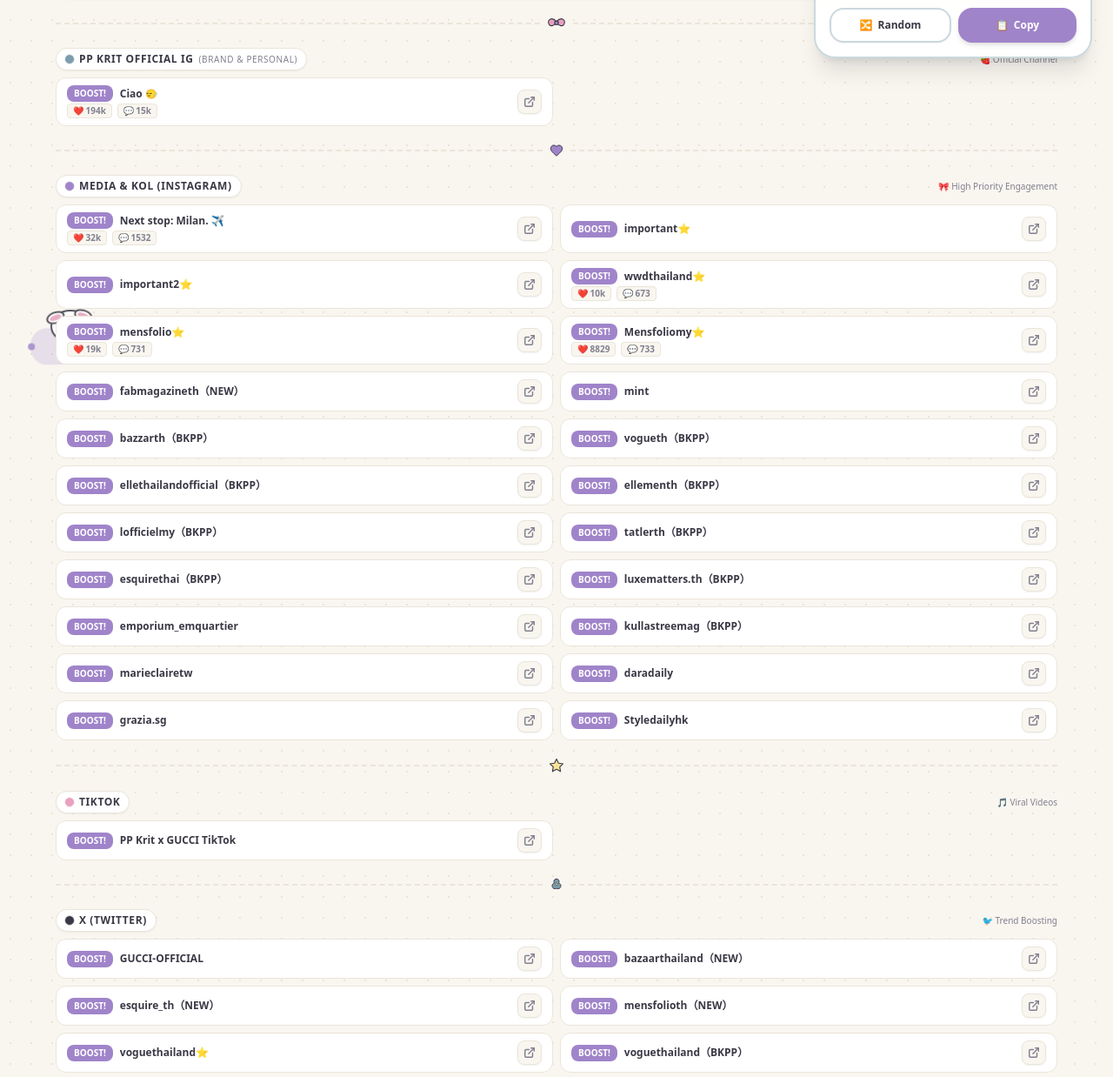
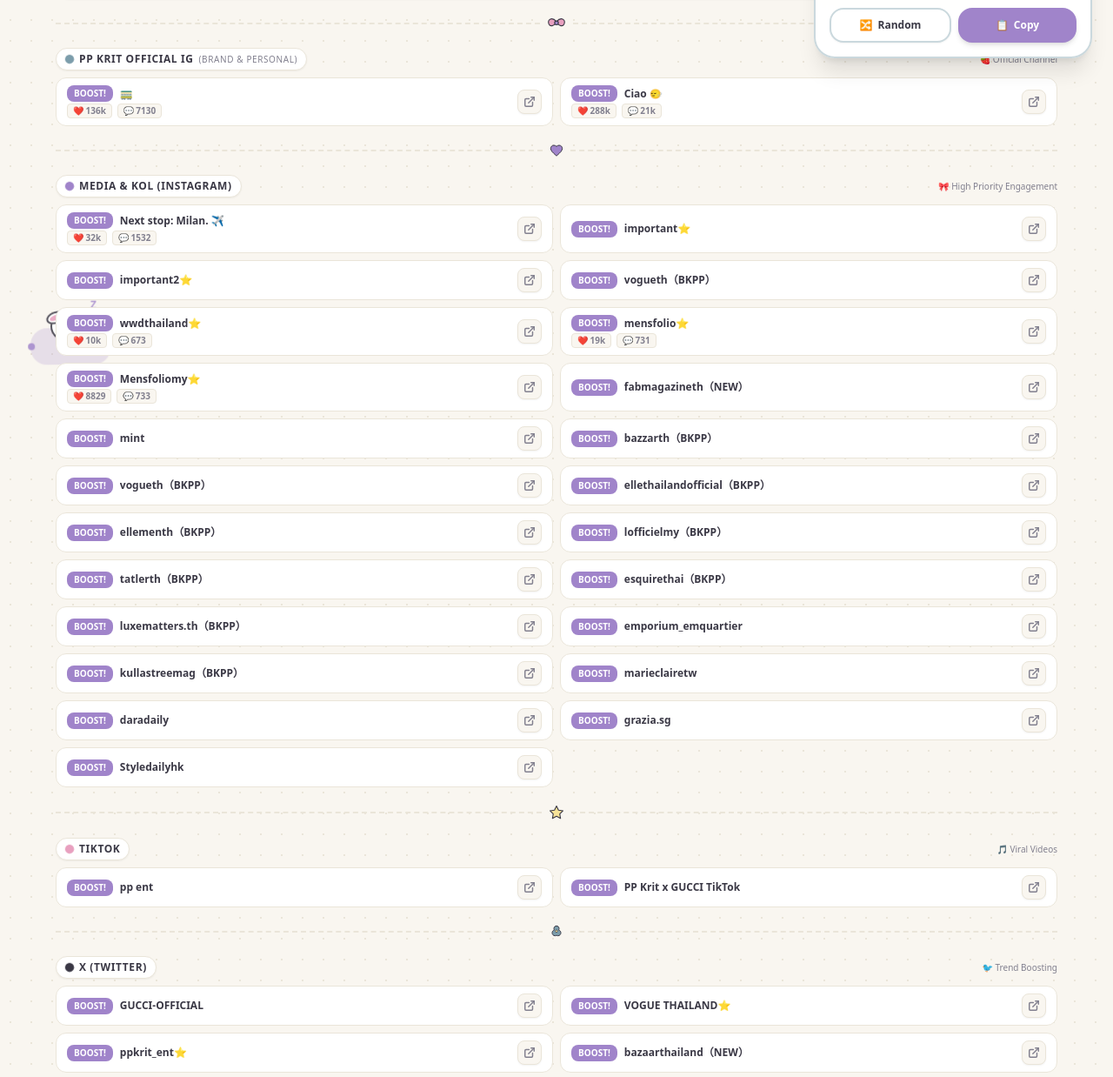
Before and after one commit to gongxu324-netizen/PPKRITT, a plain HTML site: page index.html in a window 1280 px wide. Shown: the part 349-1587 px from the top of the page at 87% size. Drawn offline with nearby package versions, Linux system fonts and the light colour scheme.

Commit message:
Update index.html

```diff
--- a/index.html
+++ b/index.html
@@ -374,12 +374,14 @@
         // 1. 数据配置区
         const postsData = {
             brand: [
-                { id: "pp001", name: "Ciao 🙂‍↔️", link: "https://www.instagram.com/pp.kritt/p/Ddly5Nlgdz9/", likes: "194k", comments: "15k" }
+                { id: "pp002", name: "🚃", link: "https://www.instagram.com/p/DdpUE08ysFK/", likes: "136k", comments: "7130" },
+                { id: "pp001", name: "Ciao 🙂‍↔️", link: "https://www.instagram.com/pp.kritt/p/Ddly5Nlgdz9/", likes: "288k", comments: "21k" }
             ],
             media: [
                 { id: "m001", name:"Next stop: Milan. ✈️ ",link: " https://www.instagram.com/p/DdlzWBNnz8I/?stkn=MTRuYmdocThtajZpcg%3D%3D", likes: "32k", comments: "1532" },
                 { id: "m024", name:"important⭐️",link: "https://www.instagram.com/reel/DdpwzwSp2pd/?stkn=Mm9qZnZsNHpmcHp1"  },
-                { id: "m025", name:"important2⭐️",link: "https://www.instagram.com/reel/DdpxQxdvpm0/?stkn=MTdoc3FjZmRtYnJwcA=="  },
+                { id: "m025", name:"important2⭐️",link: "https://www.instagram.com/reels/DdpxQxdvpm0/"  },
+                { id: "m026", name:"vogueth（BKPP）",link: "https://www.instagram.com/p/Ddp3D1rj5_B/?img_index=1"  },
                 { id: "m015", name:"wwdthailand⭐️",link: "https://www.instagram.com/p/DdnQzVKE7S5/?stkn=MXM4Njk3M2NsMXBrcA%3D%3D",likes: "10k", comments: "673" },
                 { id: "m004", name:"mensfolio⭐️",link: " https://www.instagram.com/p/DdmCbHMmDeI/?img_index=1",likes: "19k", comments: "731" },
                 { id: "m010", name:"Mensfoliomy⭐️",link: " https://www.instagram.com/p/DdmEWWUEgeV/?img_index=1",likes: "8829", comments: "733" },
@@ -401,10 +403,13 @@
                 { id: "m006", name:"Styledailyhk",link: "  https://www.instagram.com/reel/DdmBixrTV0e/?stkn=MTRvdGVjNjduaGIzYQ==" }
             ],
             tiktok_posts: [
+                { id: "tk001", name: "pp ent", link: "https://vt.tiktok.com/ZSbevor7a/" },
                 { id: "tk1", name: "PP Krit x GUCCI TikTok", link: "https://vt.tiktok.com/ZSqKmbs8Y/" }
             ],
             x_posts: [
                 { id: "x000", name: "GUCCI-OFFICIAL", link: "https://x.com/gucci/status/2102413529479536691?s=46" },
+                { id: "x027", name: "VOGUE THAILAND⭐️", link: " https://x.com/voguethailand/status/2102945716566155697?s=46" },
+                { id: "x028", name: "ppkrit_ent⭐️", link: "https://x.com/ppkrit_ent/status/2102883208954310996?s=46" },
                 { id: "x017", name: "bazaarthailand（NEW）", link: "https://x.com/bazaarthailand/status/2102589158766379032?s=46" },
                 { id: "x018", name: "esquire_th（NEW）", link: "https://x.com/esquire_th/status/2102600609333756121?s=46" },
                 { id: "x019", name: "mensfolioth（NEW）", link: "https://x.com/mensfolioth/status/2102595487627121009?s=46" },
```
